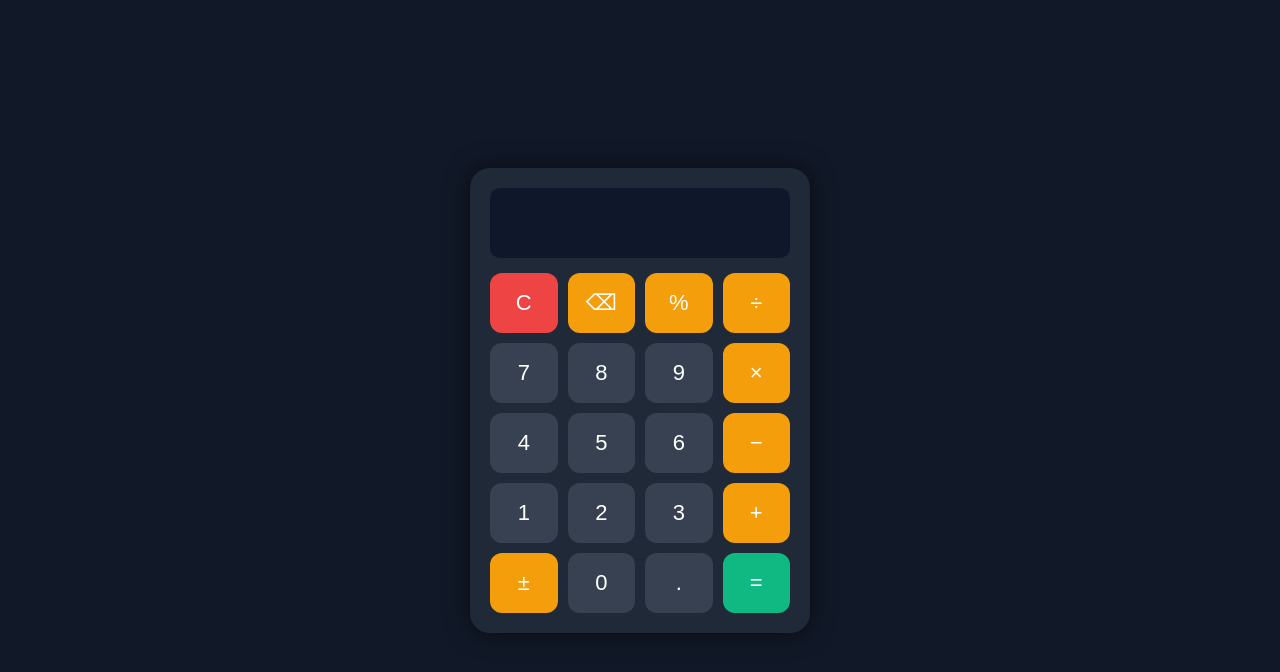
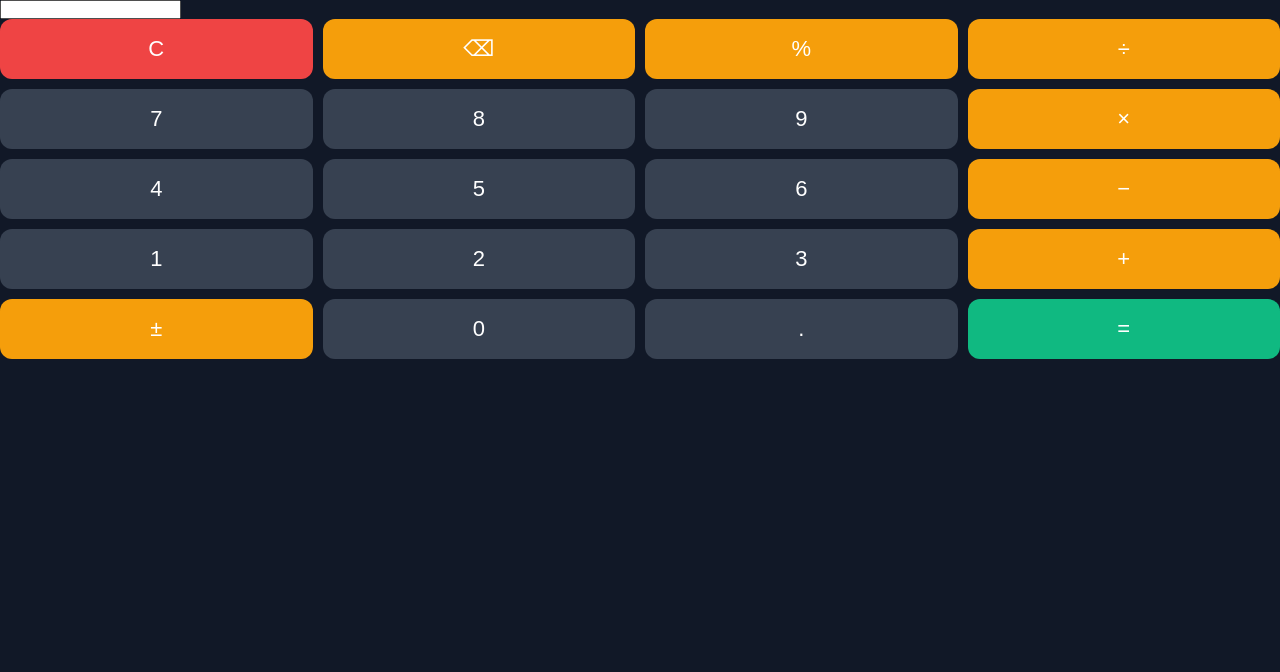
Before and after one commit to ytr92522-lab/MyCalculator, a website: page www/index.html in a window 1280 px wide. Drawn offline with Linux system fonts and the light colour scheme.

Commit message:
Fullscreen calculator update

```diff
--- a/www/index.html
+++ b/www/index.html
@@ -13,35 +13,42 @@ box-sizing:border-box;
 font-family:Arial,sans-serif;
 }
 
-body{
+html, body{
+margin:0;
+padding:0;
+width:100%;
+height:100%;
 background:#111827;
-display:flex;
-justify-content:center;
-align-items:center;
-height:100vh;
+overflow:hidden;
+}
 }
 
 .calculator{
-width:340px;
+width:100vw;
+height:100vh;
 background:#1f2937;
-padding:20px;
-border-radius:20px;
-box-shadow:0 0 25px rgba(0,0,0,.5);
+padding:15px;
+border-radius:0;
+box-shadow:none;
+display:flex;
+flex-direction:column;
+}
 }
 
 #display{
 width:100%;
-height:70px;
-font-size:32px;
+height:140px;
+font-size:48px;
 text-align:right;
 border:none;
 outline:none;
-border-radius:10px;
-padding:10px;
+border-radius:15px;
+padding:20px;
 background:#0f172a;
 color:#fff;
-margin-bottom:15px;
+margin-bottom:20px;
 }
+
 
 .buttons{
 display:grid;
```
